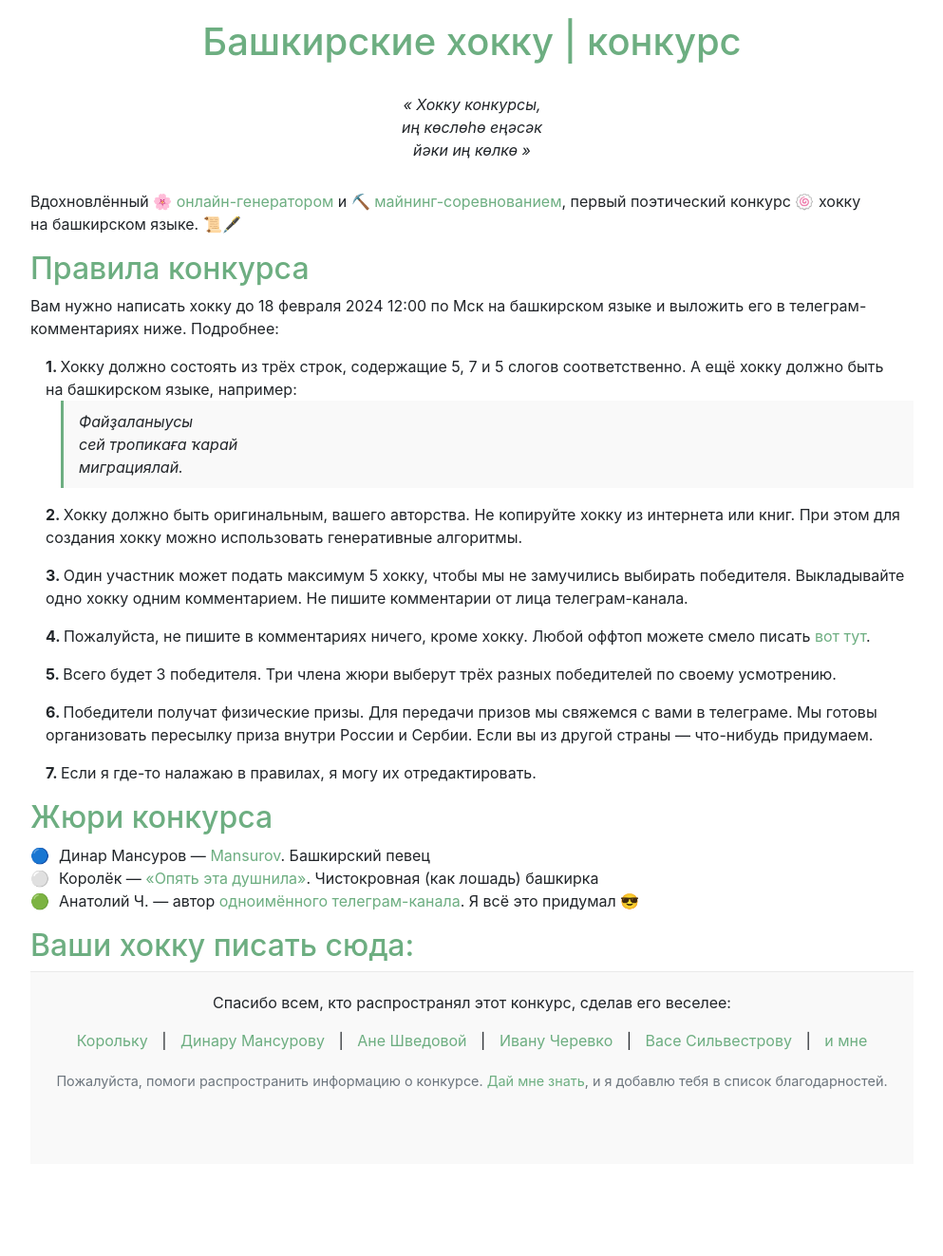
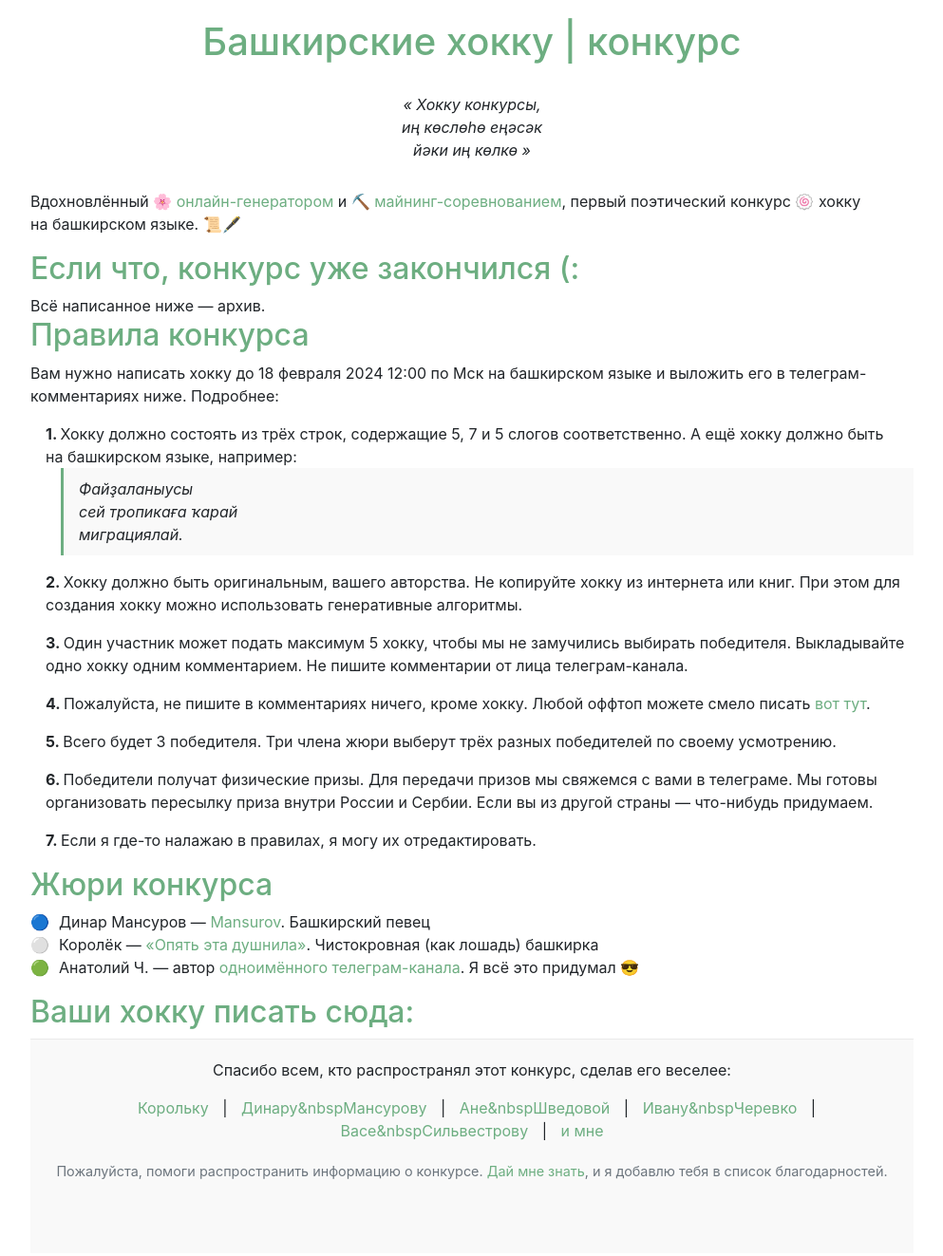
Before and after one commit to ch3pasov/bashkir_haiku_contest_landing, a plain HTML site: page html/index.html in a window 1280 px wide. Shown: the whole page at 95% size, without its empty margins (143-1136 px from the left). Before the commit the page ends 1246 px from the top, so only its background shows below. Drawn offline with nearby package versions, Linux system fonts and the light colour scheme; a script that the page names is missing.

Commit message:
finally, update

```diff
--- a/html/index.html
+++ b/html/index.html
@@ -187,6 +187,13 @@
 <!-- Описание -->
 <p>Вдохновлённый 🌸 <a href="http://nevmenandr.net/cgi-bin/haiku.html"> онлайн-генератором</a> и ⛏ <a href="https://t.me/ch_an/1876"> майнинг-соревнованием</a>, первый поэтический конкурс 🍥 хокку на&nbsp;башкирском языке. 📜🖋</p>
 
+<!-- Эмбед с телеграм-комментариями -->
+<div class="telegram-post">
+<h2>Если что, конкурс уже закончился (:</h2>
+<script async src="https://telegram.org/js/telegram-widget.js?22" data-telegram-post="ch_an/1902" data-width="100%" data-color="6DAE81" data-dark-color="72E350"></script>
+Всё написанное ниже&nbsp;&mdash; архив.
+</div>
+
 <!-- Блок с правилами конкурса -->
 <div class="contest-rules">
 <h2>Правила конкурса</h2>
@@ -242,10 +249,10 @@
 <div class="container text-center">
 <p>Спасибо всем, кто распространял этот конкурс, сделав его веселее:</p>
 <a href="https://t.me/korolyokk">Корольку</a>&nbsp;|
-<a href="https://www.instagram.com/b0zhe/">Динару&nbspМансурову</a>&nbsp;|
-<a href="https://t.me/anyuta_boop">Ане&nbspШведовой</a>&nbsp;|
-<a href="https://t.me/epistle_ch">Ивану&nbspЧеревко</a>&nbsp;|
-<a href="https://t.me/silvvasil">Васе&nbspСильвестрову</a>&nbsp;|
+<a href="https://www.instagram.com/b0zhe/">Динару&amp;nbspМансурову</a>&nbsp;|
+<a href="https://t.me/anyuta_boop">Ане&amp;nbspШведовой</a>&nbsp;|
+<a href="https://t.me/epistle_ch">Ивану&amp;nbspЧеревко</a>&nbsp;|
+<a href="https://t.me/silvvasil">Васе&amp;nbspСильвестрову</a>&nbsp;|
 <a href="https://t.me/ch_an">и&nbsp;мне</a>
 <p class="footer-disclaimer">
 Пожалуйста, помоги распространить информацию о&nbsp;конкурсе. <a href="https://t.me/drakedoin">Дай мне знать</a>, и&nbsp;я&nbsp;добавлю тебя в&nbsp;список благодарностей.
@@ -265,9 +272,9 @@
 <!-- <a class="a2a_button_reddit"></a> -->
 </div>
 <script>
-                var a2a_config = a2a_config || {};
-                a2a_config.locale = "ru";
-                </script>
+var a2a_config = a2a_config || {};
+a2a_config.locale = "ru";
+</script>
 <script async src="https://static.addtoany.com/menu/page.js"></script>
 <!-- AddToAny END -->
 </footer>
```
